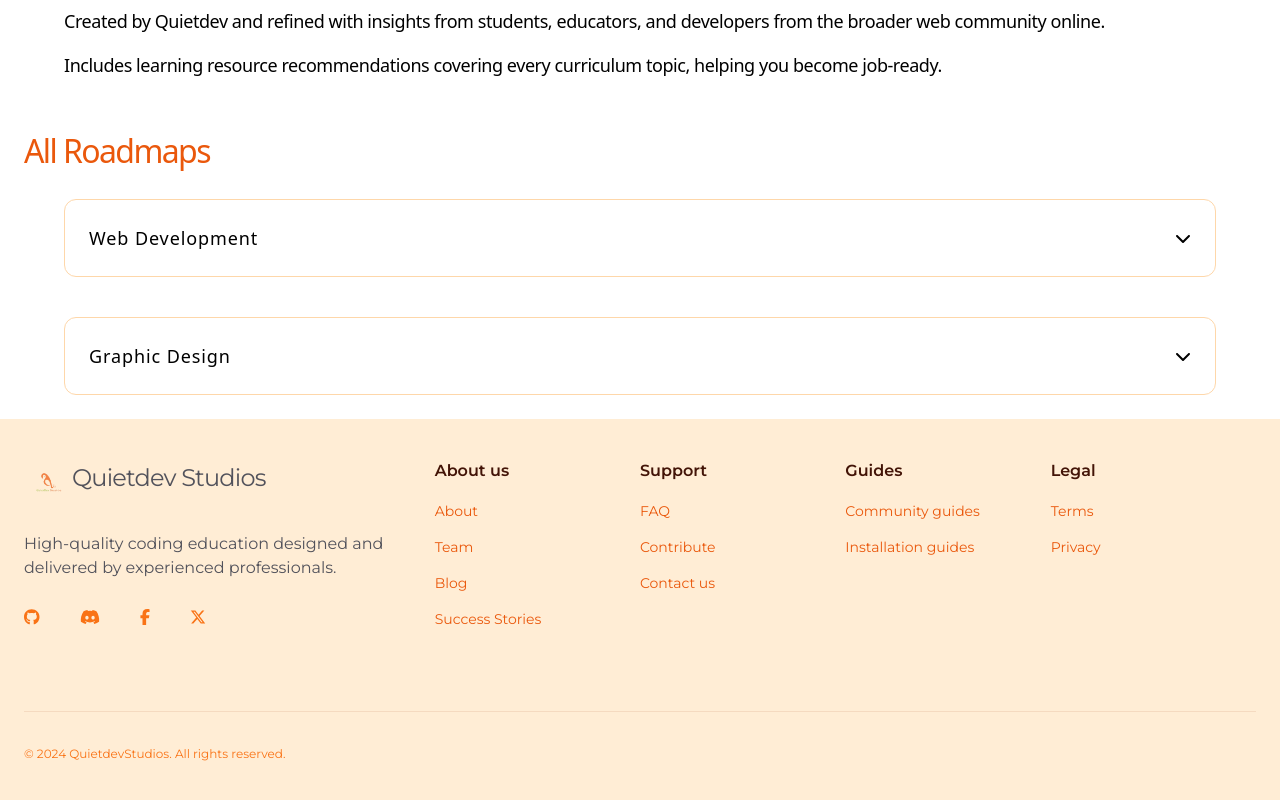
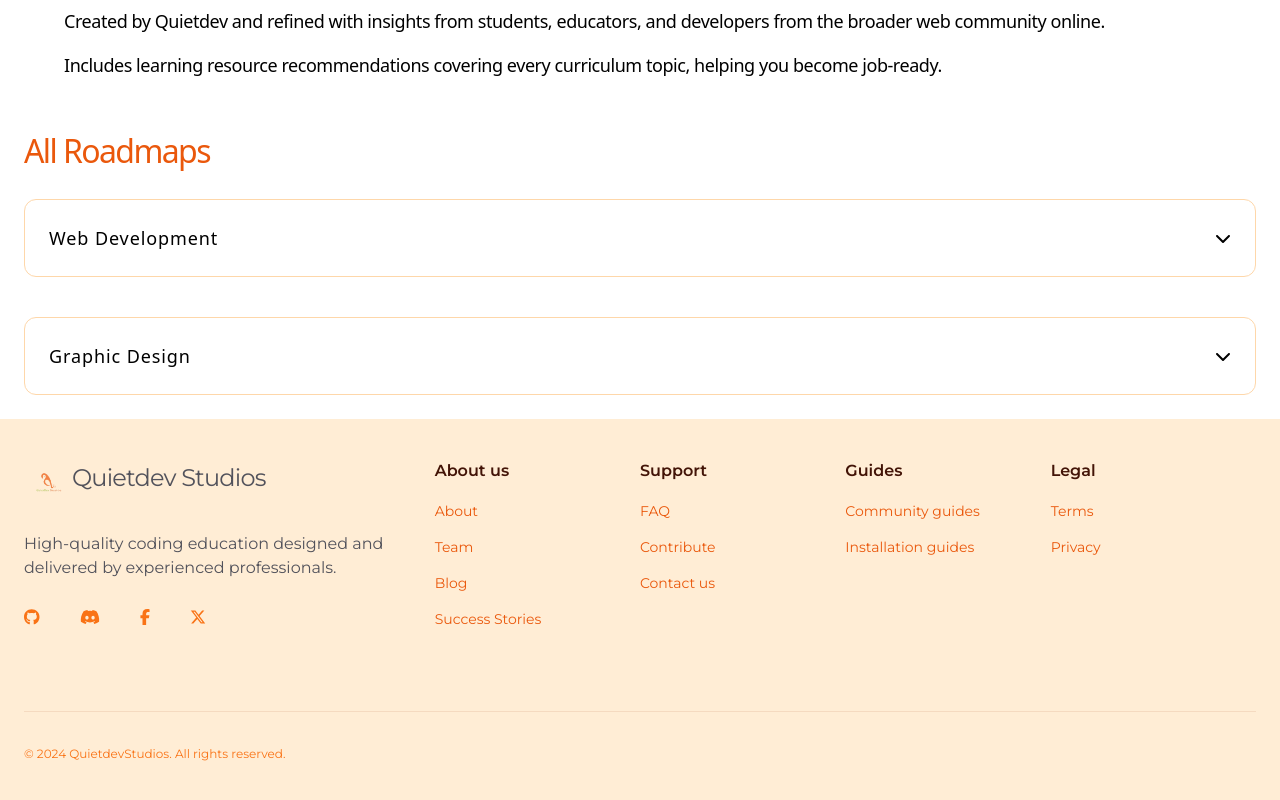
Before and after one commit to quietdevstudios/quietdevstudio, a React (Vite) app: page /curriculum in a window 1280 px wide. Shown: the part 1869-2669 px from the top of the page. Built offline with nearby package versions, Linux system fonts and the light colour scheme.

Commit message:
adjusted padding in all roadmaps section

```diff
--- a/src/pages/Courses.jsx
+++ b/src/pages/Courses.jsx
@@ -69,7 +69,7 @@ const Courses = () => {
         <h1 className="text-[2rem] font-medium tracking-tighter text-orange-600 mt-12 px-6">
           All Roadmaps
         </h1>
-        <section className="px-16 flex flex-col gap-10 py-6">
+        <section className="px-6 flex flex-col gap-10 py-6 w-full">
           {/* web development */}
           <div className="border border-orange-200 p-6 rounded-xl flex items-center justify-between cursor-pointer">
             <p className="tracking-wider text-lg font-regular">
```
